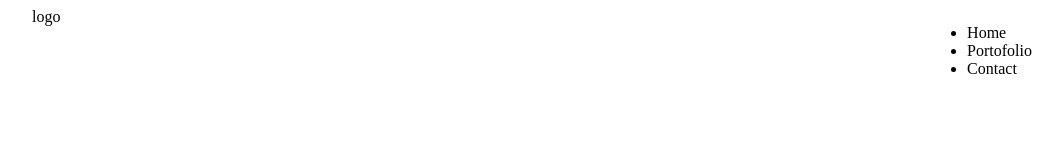
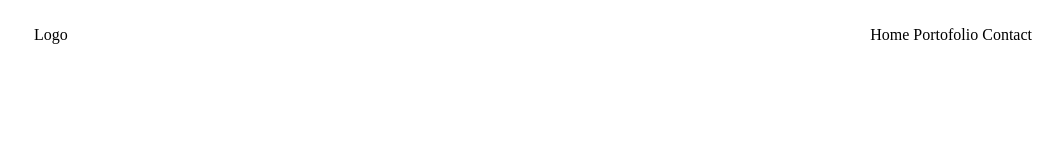
Before and after one commit to SternC/Portofolio, a plain HTML site: page index.html in a window 1280 px wide. Shown: the whole page, without its empty margins (108-1171 px from the left). Drawn offline with Linux system fonts and the light colour scheme.

Commit message:
Fixed header

```diff
--- a/index.html
+++ b/index.html
@@ -9,7 +9,7 @@
 <div id="container">
     <div class="header">
         <div id="logo">
-            logo
+            <p>Logo</p>
         </div>
         <div id="navbar">
             <ul>
--- a/style.css
+++ b/style.css
@@ -1,14 +1,18 @@
+#container{
+    width: 1000px;
+    margin: 2px auto 0;
+}
+
 .header{
     display: flex;
     justify-content: space-between;
 }
 
-#navbar{
-    display: block;
-
+#logo{
+    margin: 2px;
 }
 
-#container{
-    width: 1000px;
+#navbar ul li{
+    display: inline-block;
     margin: 2px auto;
 }
```
